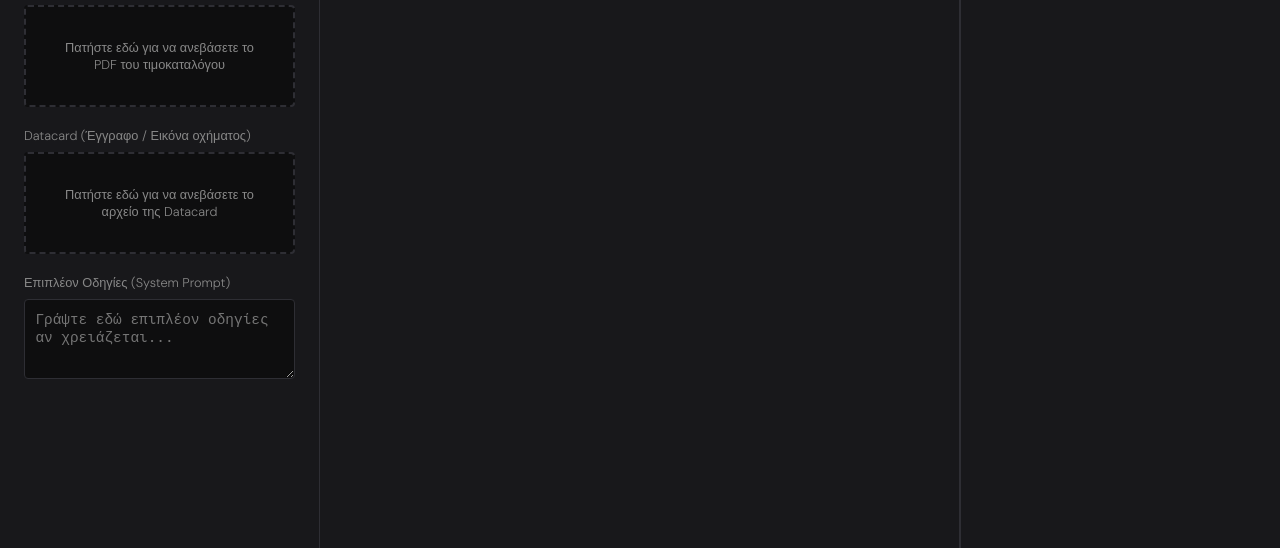
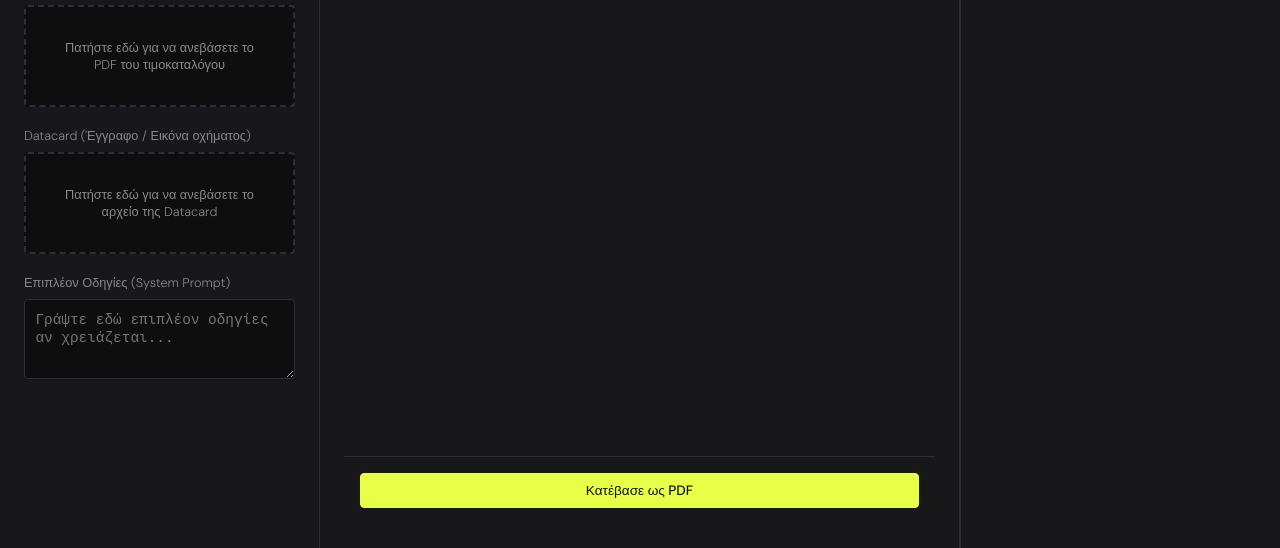
Before and after one commit to evrovoli-source/extras-calculator-GEMINI, a website: page index.html in a window 1280 px wide. Shown: the part 252-800 px from the top of the page. Drawn offline with nearby package versions, Linux system fonts and the light colour scheme.

Commit message:
Update index.html

```diff
--- a/index.html
+++ b/index.html
@@ -390,6 +390,9 @@
         </div>
         <div id="error-container" style="display:none"></div>
       </div>
+      <div style="padding: 1rem; border-top: 1px solid var(--border);">
+        <button class="primary" style="width: 100%;" onclick="exportPDF()">Κατέβασε ως PDF</button>
+      </div>
     </div>
   </div>
 
@@ -402,6 +405,7 @@
 <script>
   let uploadedPricelists = [];
   let uploadedDatacards = [];
+  let currentResult = null;
 
   document.addEventListener("DOMContentLoaded", () => {
     renderHistory();
@@ -517,6 +521,8 @@
       const rawText = data.content[0].text;
       const parsedData = JSON.parse(rawText);
 
+      currentResult = { ...parsedData, date: new Date().toISOString() };
+
       displayResults(parsedData);
       saveToHistory({
         vehicle: vehicle,
@@ -564,6 +570,50 @@
     `;
 
     document.getElementById('results-container').innerHTML = html;
+  }
+
+  function exportPDF() {
+    if (!currentResult) return;
+    const { jsPDF } = window.jspdf;
+    const doc = new jsPDF();
+    let y = 20;
+
+    doc.setFont('helvetica', 'bold');
+    doc.setFontSize(16);
+    doc.text('Αναφορά Extras Οχήματος', 14, y); y += 10;
+
+    doc.setFont('helvetica', 'normal');
+    doc.setFontSize(11);
+    doc.setTextColor(100);
+    doc.text(currentResult.vehicle || 'Όχημα', 14, y); y += 6;
+    doc.text(new Date(currentResult.date).toLocaleDateString('el-GR'), 14, y); y += 12;
+
+    doc.setTextColor(0);
+    doc.setFont('helvetica', 'bold');
+    doc.setFontSize(10);
+    doc.text('EXTRA', 14, y);
+    doc.text('ΚΩΔΙΚΟΣ', 100, y);
+    doc.text('ΑΞΙΑ', 170, y, { align: 'right' });
+    y += 4;
+    doc.setDrawColor(200); doc.line(14, y, 196, y); y += 6;
+
+    doc.setFont('helvetica', 'normal');
+    (currentResult.extras || []).forEach(e => {
+      doc.text((e.description || e.name || '').slice(0, 50), 14, y);
+      doc.text(e.code || e.name || '', 100, y);
+      doc.text(Number(e.price || e.value || 0).toLocaleString('el-GR', { style: 'currency', currency: 'EUR' }), 170, y, { align: 'right' });
+      y += 7;
+    });
+
+    y += 4;
+    doc.setDrawColor(200); doc.line(14, y, 196, y); y += 8;
+    doc.setFont('helvetica', 'bold');
+    doc.setFontSize(12);
+    doc.text('ΣΥΝΟΛΟ:', 100, y);
+    doc.text(Number(currentResult.total).toLocaleString('el-GR', { style: 'currency', currency: 'EUR' }), 170, y, { align: 'right' });
+
+    const fname = 'extras_' + new Date(currentResult.date).toISOString().slice(0,10) + '.pdf';
+    doc.save(fname);
   }
 
   function getHistory() {
```
